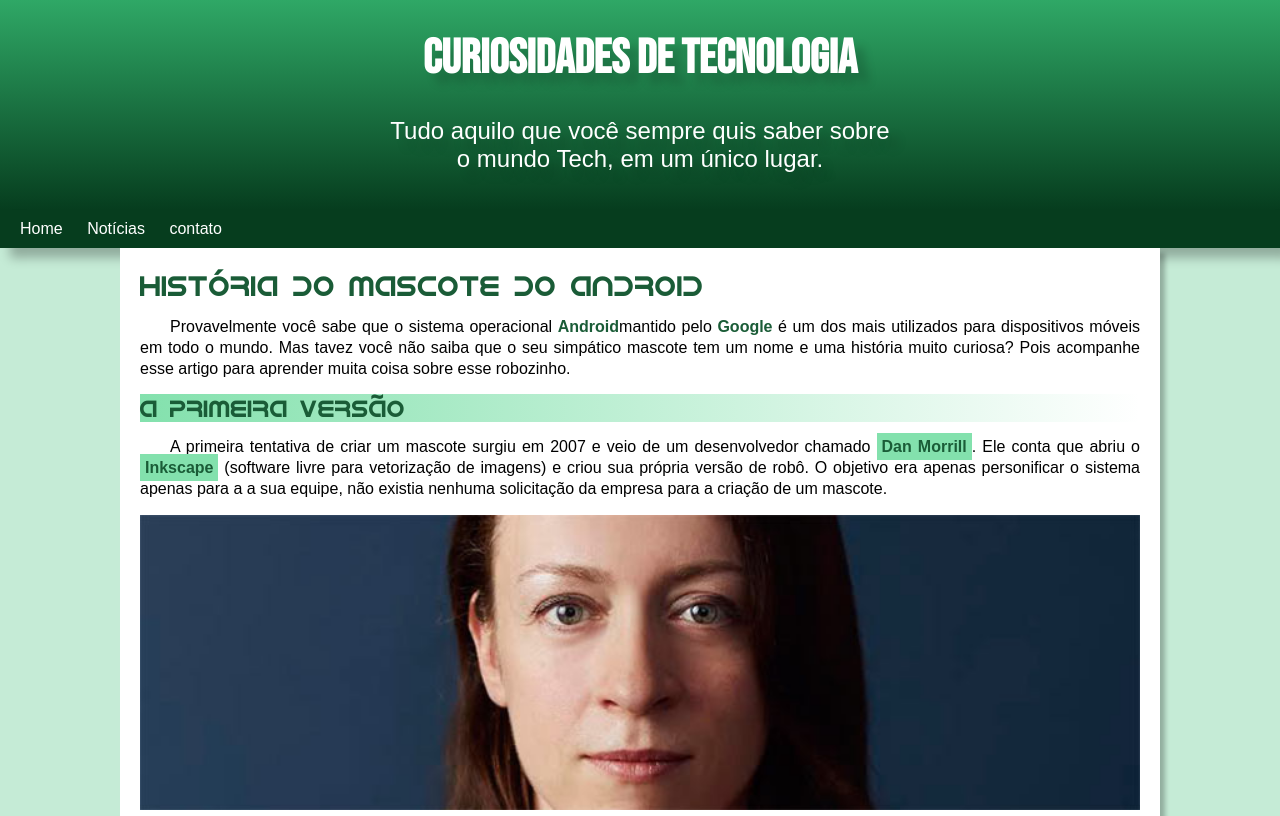
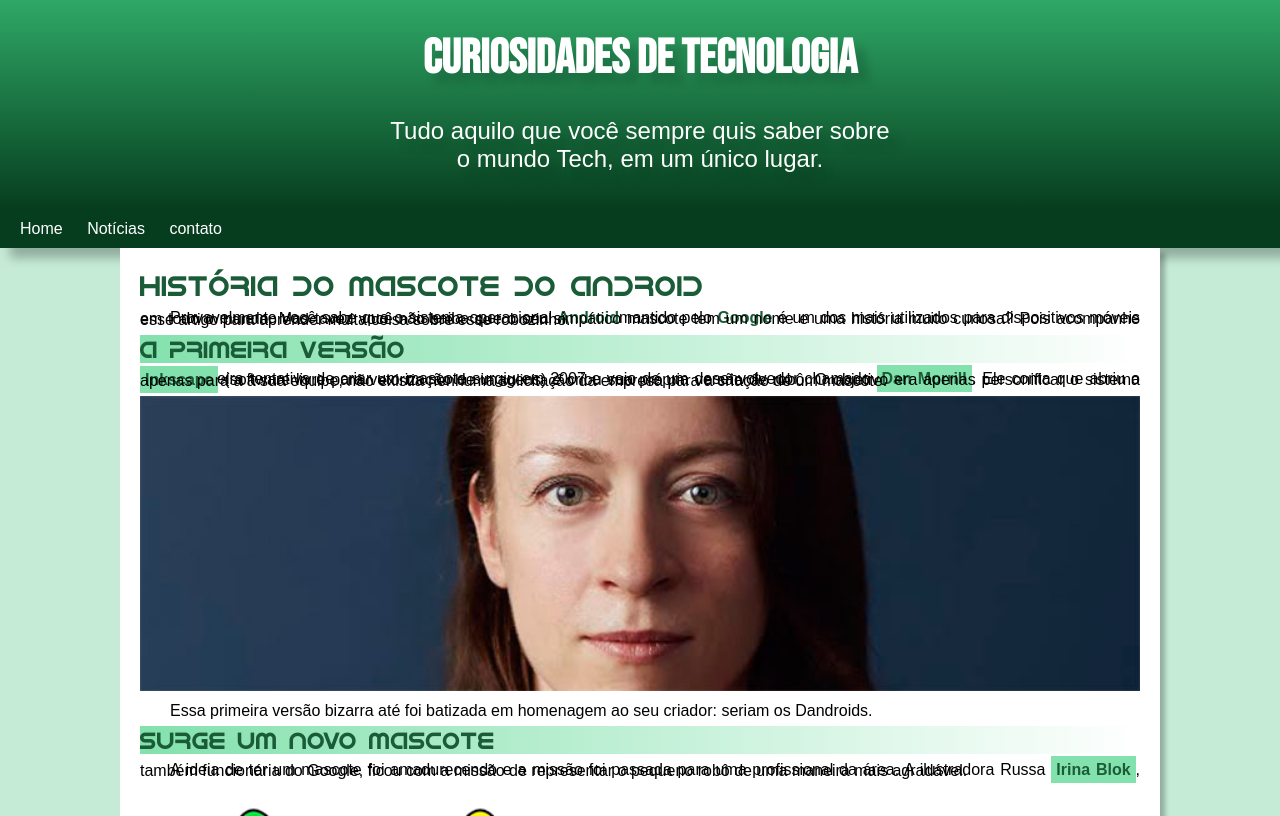
Before and after one commit to alyson-52/projeto-android, a plain HTML site: page index.html.html in a window 1280 px wide. Shown: the top 816 px of the page. Drawn offline with Linux system fonts and the light colour scheme.

Commit message:
mundando

```diff
--- a/style.css
+++ b/style.css
@@ -107,7 +107,7 @@ main h2 {
 }
 
 main p  {
-    line-height: 1.3em;
+    line-height: 1px;
     text-align: justify;
     text-indent: 30px;
     margin: 15px 0px;
```
